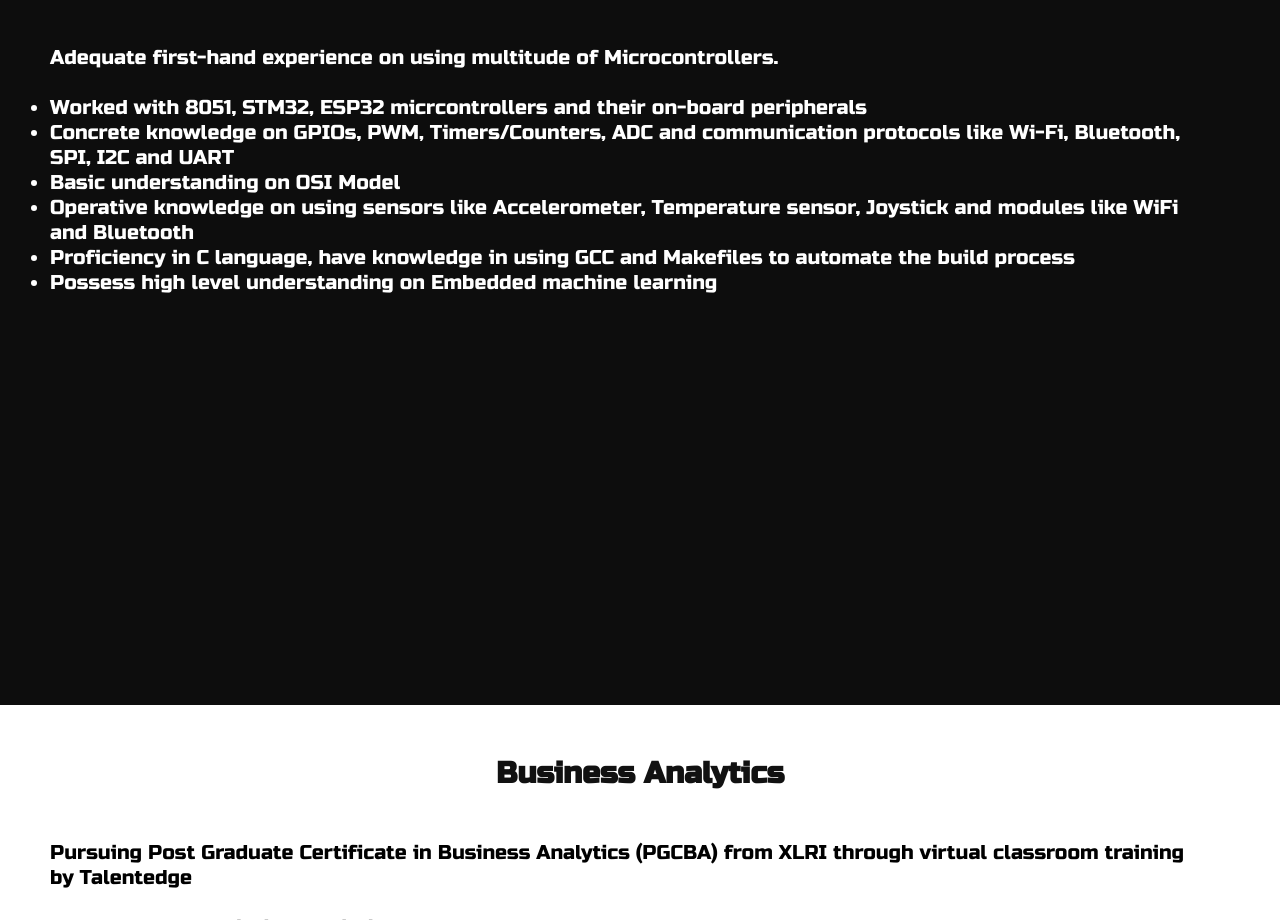
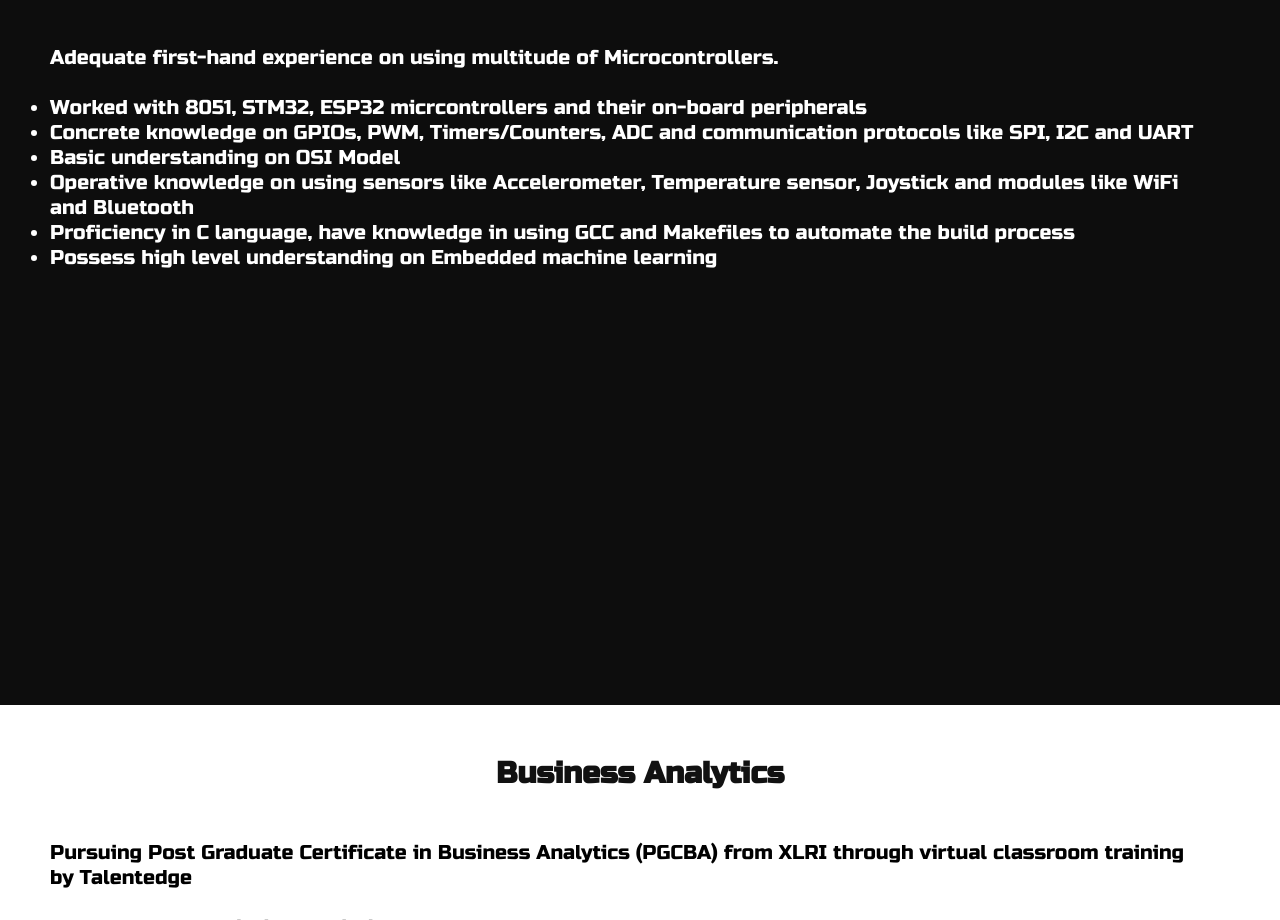
Before and after one commit to Kamalesh9483/kamalesh.github.io, a plain HTML site: page index.html in a window 1280 px wide. Shown: the part 1920-2840 px from the top of the page. Drawn offline with Linux system fonts and the light colour scheme.

Commit message:
small change

```diff
--- a/index.html
+++ b/index.html
@@ -73,7 +73,7 @@
             <ul  style="list-style-type:disc">
               <p>Adequate first-hand experience on using multitude of Microcontrollers.</p><br>
               <li>Worked with 8051, STM32, ESP32 micrcontrollers and their on-board peripherals</li>
-              <li>Concrete knowledge on GPIOs, PWM, Timers/Counters, ADC and communication protocols like Wi-Fi, Bluetooth, SPI, I2C and UART</li>
+              <li>Concrete knowledge on GPIOs, PWM, Timers/Counters, ADC and communication protocols like SPI, I2C and UART</li>
               <li>Basic understanding on OSI Model</li>
               <li>Operative knowledge on using sensors like Accelerometer, Temperature sensor, Joystick and modules like WiFi and Bluetooth</li>
               <li>Proficiency in C language, have knowledge in using GCC and Makefiles to automate the build process</li>
```
